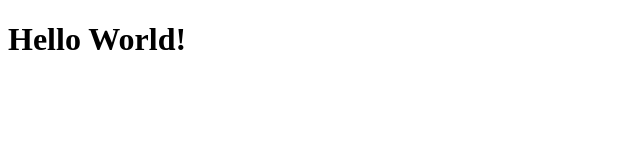
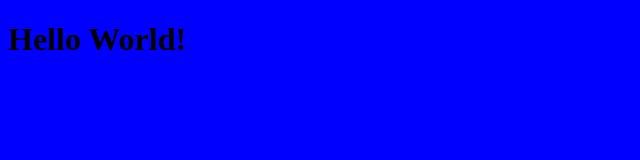
Before and after one commit to VC2324/My-Personal-Website, a plain HTML site: page index.html in a window 1280 px wide. Shown: the whole page, without its empty margins (0-640 px from the left). Drawn offline with Linux system fonts and the light colour scheme.

Commit message:
add style.css, connect to index.html

```diff
--- a/index.html
+++ b/index.html
@@ -1,7 +1,7 @@
 <!DOCTYPE html>
 <html lang="en">
 
-    <head>
+    <head><link rel="stylesheet" href="style.css" />
         <title>My Personal Website</title>
     </head>
 
--- /dev/null
+++ b/style.css
@@ -0,0 +1,3 @@
+body {
+    background: blue;
+}
```
